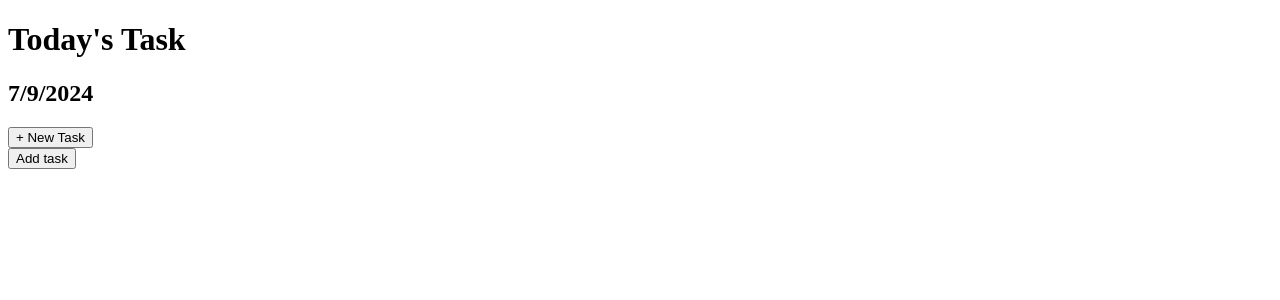
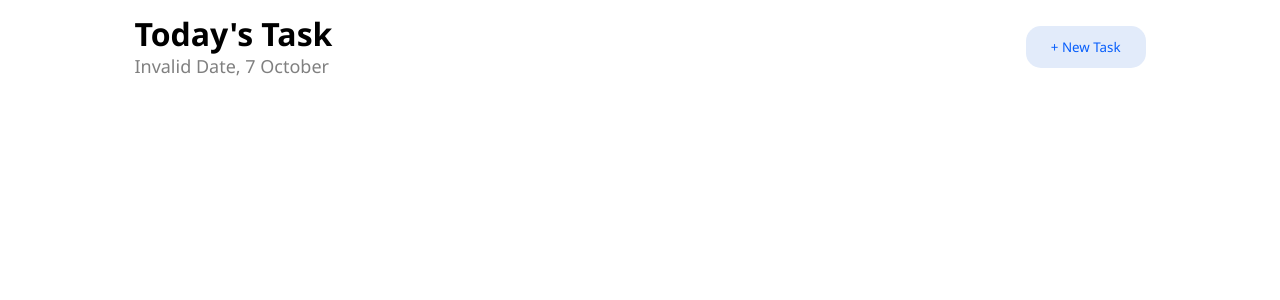
Before and after one commit to hugoFreit4s/to-do-w-vite, a React (Vite) app: page / in a window 1280 px wide. Shown: the top 300 px of the page. Built offline with nearby package versions, Linux system fonts and the light colour scheme.

Commit message:
Modal & Header done

```diff
--- a/src/App.tsx
+++ b/src/App.tsx
@@ -9,13 +9,10 @@ type Task = {
   editing: boolean
 }
 
-function App() {
-  const [name, setName] = useState('');
-  const [description, setDescription] = useState('');
-  const [isTaskDone, setIsTaskDone] = useState<boolean>(false);
-  const [tasksArray, setTasksArray] = useState<Task[]>([]);
-  const [isEditing, setIsEditing] = useState<boolean>(false);
-  const [isModalOpened, setIsModalOpened] = useState<boolean>(false);
+function getDayName(dateStr: string, locale: string) {
+  var date = new Date(dateStr);
+  return date.toLocaleDateString(locale, { weekday: 'long' });
+}
 
 function verifyName(taskName: string): string {
   if (taskName.length < 4) {
@@ -33,16 +30,28 @@ function App() {
   }
 }
 
+
+function App() {
+  const [name, setName] = useState('');
+  const [description, setDescription] = useState('');
+  const [isTaskDone, setIsTaskDone] = useState<boolean>(false);
+  const [tasksArray, setTasksArray] = useState<Task[]>([]);
+  const [isEditing, setIsEditing] = useState<boolean>(false);
+  const [isModalOpened, setIsModalOpened] = useState<boolean>(false);
+
   const date = new Date();
+  const dateStr = `${date.getMonth() + 1}/${date.getDay() - 1}/${date.getFullYear()}`
+  const dayOfTheWeek = getDayName(dateStr, 'en-us')
 
   return (
-    <>
+    <div id='app_container'>
       <div className="header">
-        <div>
+        <div className="header_left_side">
           <h1>Today's Task</h1>
-          <h2>{`${date.getDate()}/${date.getMonth()}/${date.getFullYear()}`}</h2>
+          <h2>{`${dayOfTheWeek}, ${date.getDate()} ${date.toLocaleString('en-us', { month: 'long' })}`}</h2>
         </div>
         <button className="new_task_button" onClick={() => setIsModalOpened(!isModalOpened)}>&#x2b; New Task</button>
+      </div>
       {isModalOpened &&
         <div className='modal_backdrop'>
           <div className="modal_content">
@@ -54,14 +63,14 @@ function App() {
                 setDescription(e.target.value);
               }} />
             </div>
-              <div className="modal_buttons">
+            <div className="modal_buttons_div">
               <div className="left_buttons">
                 <input type="date" name="task_date" id="task_date_input" />
-                  <div>Assign To</div>
+                <div id='assign_to_div' className='modal_buttons'>Assign To</div>
               </div>
               <div className="right_buttons">
-                  <button onClick={() => setIsModalOpened(false)}>Cancel</button>
-                  <button onClick={() => {
+                <button id='cancel_button' className='modal_buttons' onClick={() => setIsModalOpened(false)}>Cancel</button>
+                <button id='add_task_button' className='modal_buttons' onClick={() => {
                   const taskName = verifyName(name);
                   const taskDescription = verifyDescription(description);
                   setTasksArray(prev => [...prev, { taskName: taskName, taskDescription: taskDescription, taskID: crypto.randomUUID(), isTaskDone: false, editing: false }])
@@ -73,16 +82,6 @@ function App() {
             </div>
           </div>
         </div>}
-      </div>
-      <div className='top_div'>
-        <button onClick={() => {
-          const taskName = verifyName(name);
-          const taskDescription = verifyDescription(description);
-          setTasksArray(prev => [...prev, { taskName: taskName, taskDescription: taskDescription, taskID: crypto.randomUUID(), isTaskDone: false, editing: false }])
-          setName('');
-          setDescription('');
-        }}>Add task</button>
-      </div>
       <div className="tasks_div">
         {tasksArray.map(task => {
           return (
@@ -111,7 +110,7 @@ function App() {
           )
         })}
       </div>
-    </>
+    </div>
   );
 }
 
--- a/src/index.css
+++ b/src/index.css
@@ -1,3 +1,43 @@
+#root{
+    display: flex;
+    justify-content: center;
+    align-items: center;
+}
+
+#app_container{
+    display: flex;
+    flex-direction: column;
+    width: 80%;
+}
+
+.header {
+    display: flex;
+    align-items: center;
+    justify-content: space-between;
+    font-family: 'Segoe UI', Tahoma, Geneva, Verdana, sans-serif;
+}
+
+.header_left_side {
+    line-height: 10px;
+}
+
+.header_left_side h2 {
+    color: gray;
+    font-size: 18px;
+    font-weight: 400;
+}
+
+.new_task_button {
+    font-family: 'Segoe UI', Tahoma, Geneva, Verdana, sans-serif;
+    background-color: #E2EBFA;
+    color: #065DFB;
+    border: none;
+    padding: 12px 25px 12px 25px;
+    border-radius: 15px;
+    font-weight: 500;
+    cursor: pointer;
+}
+
 .modal_backdrop {
     display: flex;
     justify-content: center;
@@ -13,14 +53,14 @@
 
 .modal_content {
     background-color: white;
-    border-radius: 6px;
+    border-radius: 10px;
     height: 200px;
     width: 800px;
     display: flex;
     flex-direction: column;
+    padding: 20px 20px 15px 20px;
+    box-shadow: 4px 4px 60px gray;
 }
-
-.modal_content input {}
 
 #task_name_input {
     height: 20%;
@@ -30,22 +70,60 @@
     height: 50%;
 }
 
-#task_name_input, #task_description_input{
+#task_name_input,
+#task_description_input {
+    font-family: 'Segoe UI', Tahoma, Geneva, Verdana, sans-serif;
     border: 0;
     border-radius: 6px;
 }
 
-.modal_inputs{
+.modal_inputs {
     display: flex;
     flex-direction: column;
     height: 70%;
 }
 
-.modal_buttons, .left_buttons, .right_buttons{
+.modal_buttons_div,
+.left_buttons,
+.right_buttons {
     display: flex;
 }
 
-.modal_buttons{
-    padding: 20px 20px 20px 20px;
+.left_buttons,
+.right_buttons {
+    gap: 10px;
+}
+
+#assign_to_div {
+    color: rgba(128, 128, 128, 0.872);
+    border-color: rgba(128, 128, 128, 0.368);
+}
+
+#cancel_button {
+    color: rgba(128, 128, 128, 0.872);
+    border-color: rgba(128, 128, 128, 0.368);
+    background-color: white;
+}
+
+#add_task_button {
+    padding-right: 15px;
+    padding-left: 15px;
+    border-color: transparent;
+    background-color: purple;
+    color: white;
+}
+
+.modal_buttons_div {
+    padding: 20px 20px 0 20px;
     justify-content: space-between;
 }
+
+.modal_buttons {
+    font-family: 'Segoe UI', Tahoma, Geneva, Verdana, sans-serif;
+    cursor: pointer;
+    border: 2px solid;
+    padding: 4px 12px 4px 12px;
+    border-radius: 8px;
+    font-size: 15px;
+    font-weight: 500;
+}
```
Lines whose indentation alone changed are shown as unchanged.
